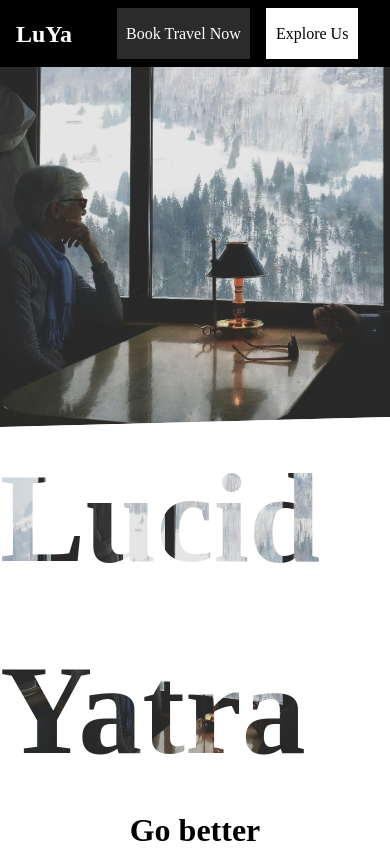
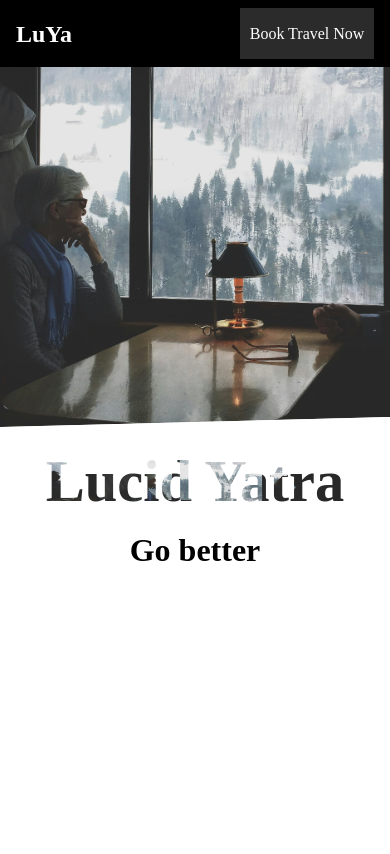
Before and after one commit to deepak427/Lucid-Yatra, a Next.js app: page / in a window 390 px wide. Built offline with nearby package versions, Linux system fonts and the light colour scheme.

Commit message:
feat: completed responsiveness

```diff
--- a/app/(root)/Home.module.css
+++ b/app/(root)/Home.module.css
@@ -9,6 +9,7 @@
   align-items: center;
   justify-content: center;
   flex-direction: column;
+  margin-top: 1rem;
 }
 
 .mainTextContainer h1 {
@@ -17,11 +18,18 @@
   background-clip: content-box;
   -webkit-background-clip: text;
   -webkit-text-fill-color: transparent;
-  font-size: 8rem;
+  font-size: 10vw;
   font-weight: bold;
+  text-align: center;
 }
 
 .mainTextContainer p {
   font-size: 2rem;
   font-weight: bold;
 }
+
+@media (max-width: 800px) {
+  .mainTextContainer h1 {
+    font-size: 15vw;
+  }
+}
--- a/app/(root)/explore/Explore.module.css
+++ b/app/(root)/explore/Explore.module.css
@@ -1,6 +1,6 @@
 .container {
     margin-top: calc(0.85rem*2 + 0.5rem*2 + 1.5rem);
-    border-top: 1px solid orange;
+    border-top: 1px solid var(--bg-primary);
 }
 
 .loading {
--- a/app/globals.css
+++ b/app/globals.css
@@ -2,6 +2,7 @@
   margin: 0;
   padding: 0;
   line-height: 1.5;
+  overflow-x: hidden;
 }
 
 :root {
--- a/components/Navbar.module.css
+++ b/components/Navbar.module.css
@@ -45,3 +45,13 @@
   background-color: #ffffff;
   color: var(--text-primary);
 }
+
+@media (max-width: 507px) {
+  .nav_container .buttons_container .nav_btn_test {
+    display: none;
+  }
+
+  .nav_container .buttons_container .nav_btn {
+    margin-right: 0;
+  }
+}
--- a/components/Navbar.tsx
+++ b/components/Navbar.tsx
@@ -9,12 +9,18 @@ const Navbar = () => {
         <h2>LuYa</h2>
         <div className={styles.buttons_container}>
           <Link
-            href="/booking"
+            href="https://docs.google.com/forms/d/e/1FAIpQLScKVwjL1riqMm6wWXtsLQj77rLQWJZZwuSscssuJBru5SBy1w/viewform?usp=header"
             className={`${styles.nav_btn} ${styles.nav_btn_book}`}
+            target="_blank"
+            rel="noopener noreferrer"
+            aria-label="Book your travel now via Google Forms"
           >
             Book Travel Now
           </Link>
-          <Link href="/explore" className= {`${styles.nav_btn} ${styles.nav_btn_test}`}>
+          <Link
+            href="/explore"
+            className={`${styles.nav_btn} ${styles.nav_btn_test}`}
+          >
             Explore Us
           </Link>
         </div>
```
